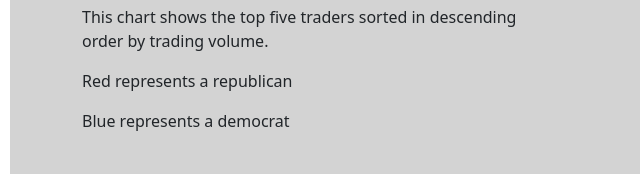
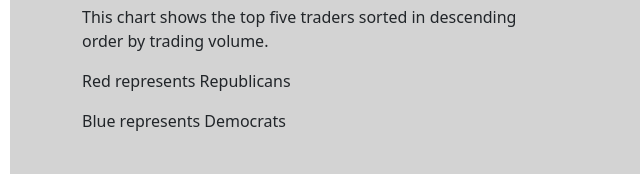
Before and after one commit to DS4200-S22/final-project-visualizing-congress-stock-trading, a website: page index.html in a window 1280 px wide. Shown: the part 1187-1361 px from the top of the page, 0-640 px from the left. Drawn offline with nearby package versions, Linux system fonts and the light colour scheme.

Commit message:
syntax change

```diff
--- a/index.html
+++ b/index.html
@@ -95,8 +95,8 @@
         <div class='vis-holder2 col-5' id="vis-container2">
           <h2>Volume of Trades by Top 5 Members of Congress</h2>
           <p>This chart shows the top five traders sorted in descending order by trading volume.</p>
-          <p>Red represents a republican</p>
-          <p>Blue represents a democrat</p>
+          <p>Red represents Republicans</p>
+          <p>Blue represents Democrats</p>
         </div>
 
         <div class="col-2"></div>
```
